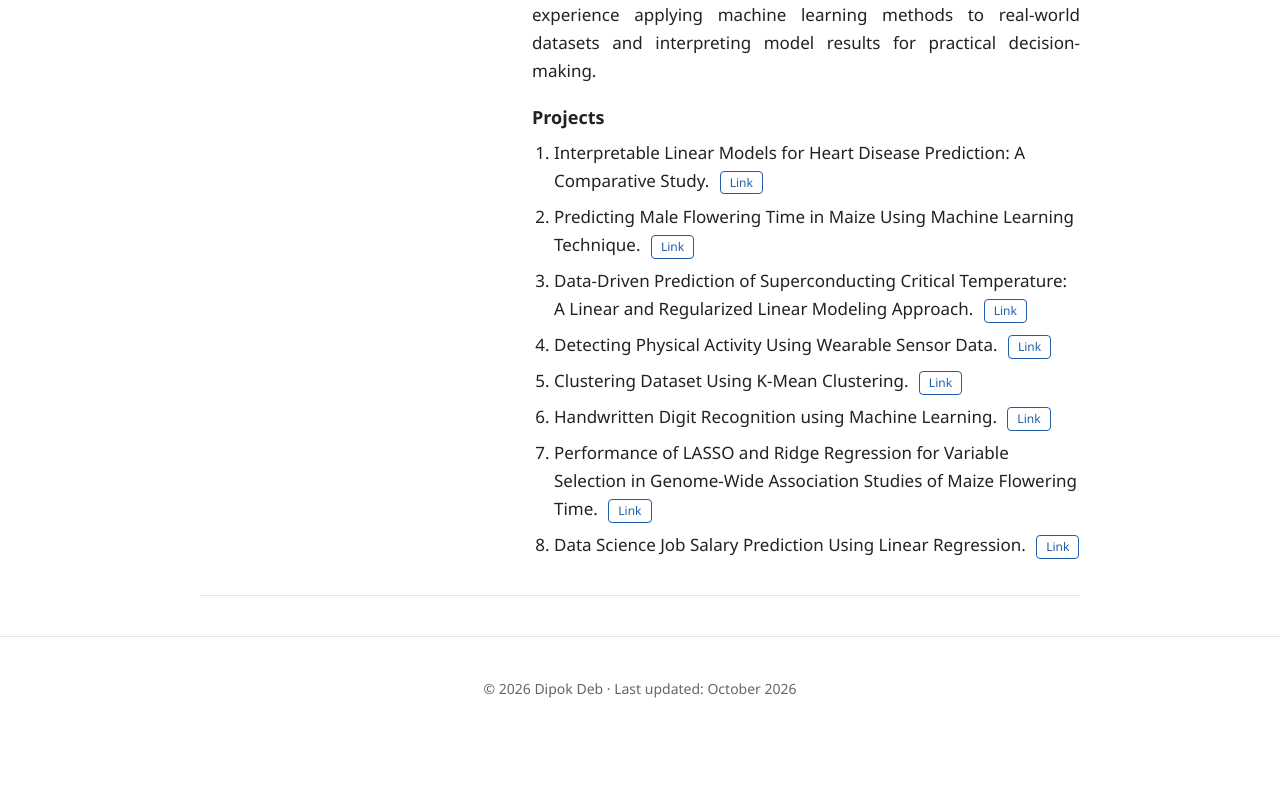
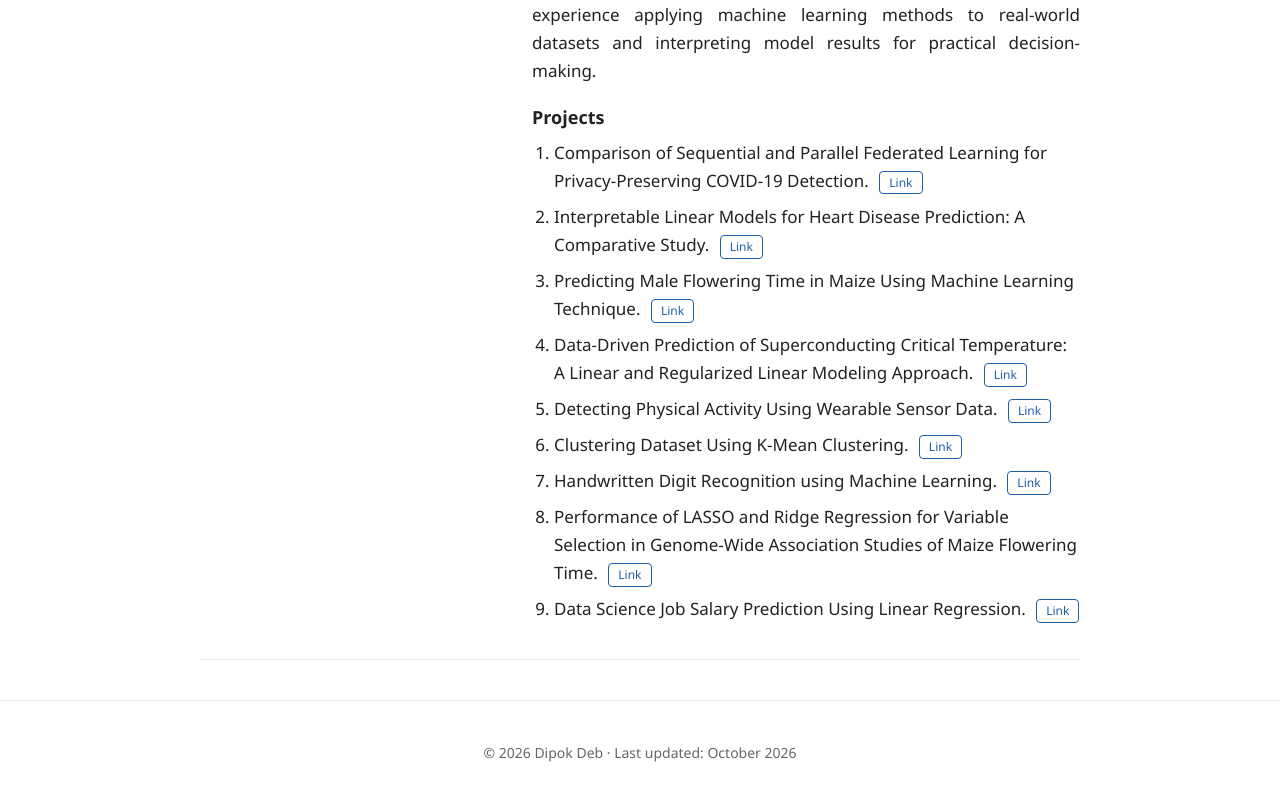
Before and after one commit to Dipok009/dipok009.github.io, a plain HTML site: page research.html in a window 1280 px wide. Shown: the part 3485-4279 px from the top of the page. Before the commit the page ends 4215 px from the top, so only its background shows below. Drawn offline with Linux system fonts and the light colour scheme.

Commit message:
Revise project

```diff
--- a/research.html
+++ b/research.html
@@ -185,6 +185,9 @@
           </p>
           <h4>Projects</h4>
           <ol>
+            <li>Comparison of Sequential and Parallel Federated Learning for Privacy-Preserving COVID-19 Detection.
+              <a class="btn" href="https://drive.google.com/file/d/1ps-n1EPOw8GGDu-MfeJKVC4DvHSzBl48/view?usp=drive_link"
+              target="_blank">Link</a></li>
             <li>Interpretable Linear Models for Heart Disease Prediction: A Comparative Study.
               <a class="btn" href="https://stars.library.ucf.edu/cgi/viewcontent.cgi?article=1056&amp;context=data-science-mining" target="_blank">Link</a></li>
             <li>Predicting Male Flowering Time in Maize Using Machine Learning Technique.
```
